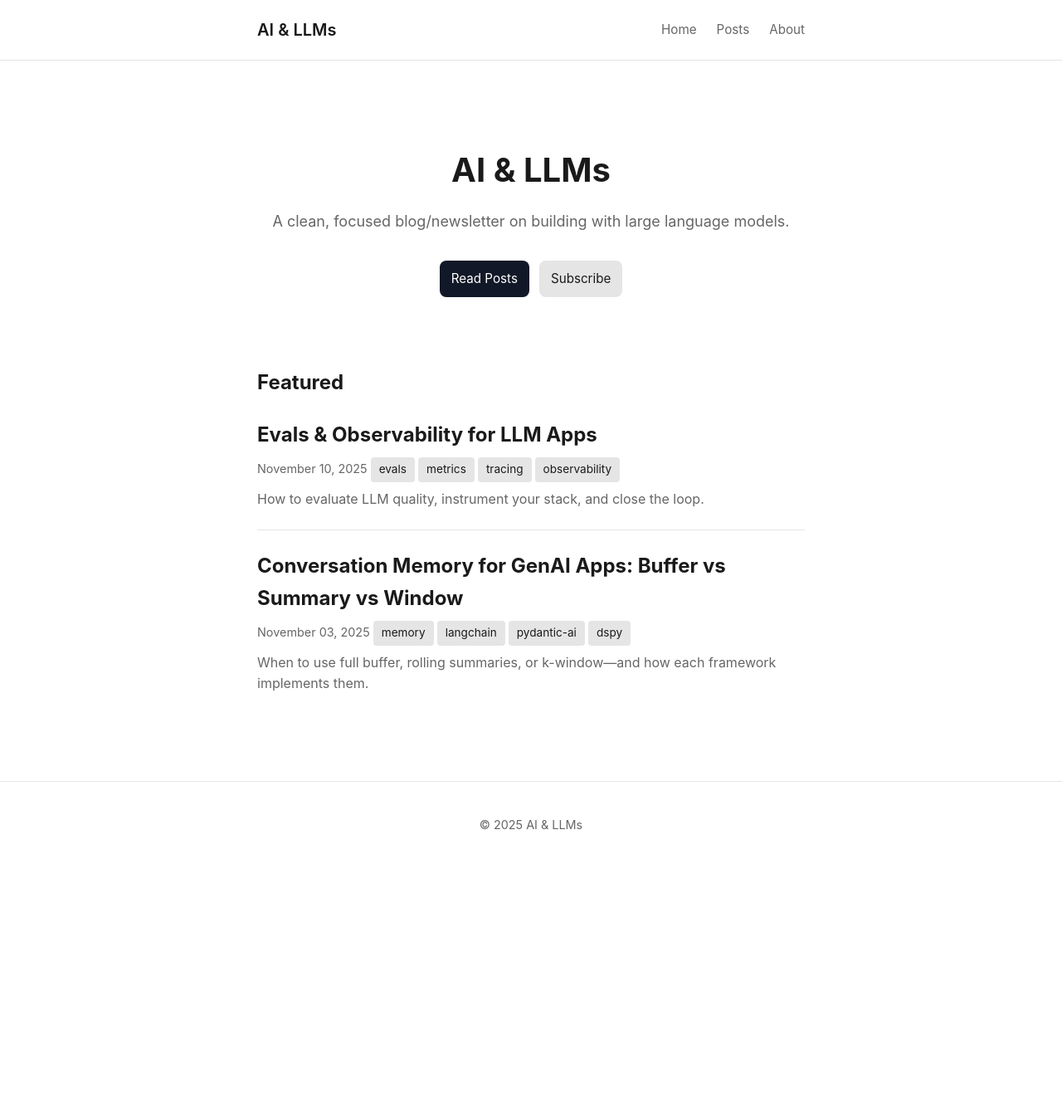
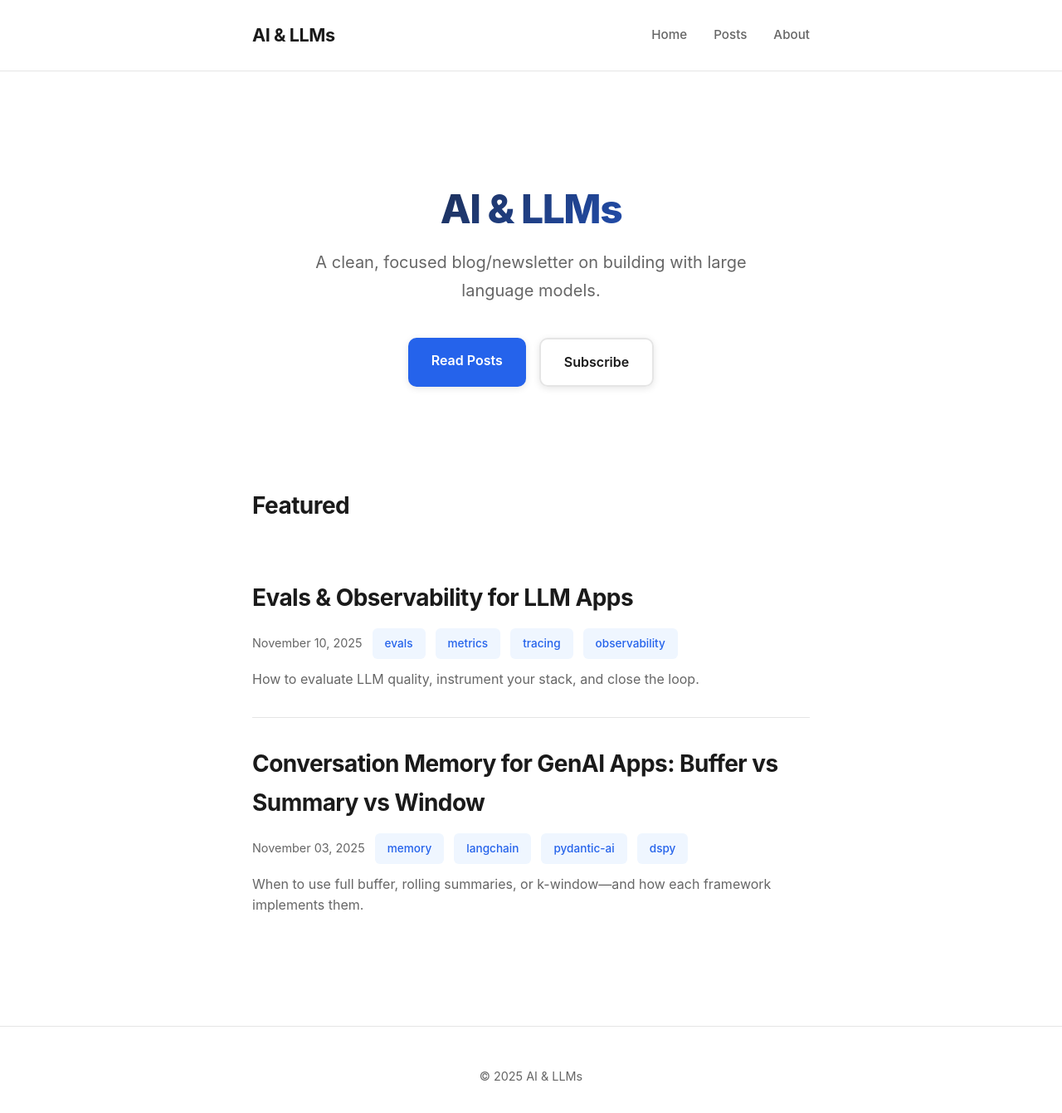
Before and after one commit to vorolabs/tokentales, a Jekyll site: the page built from index.html, in a window 1280 px wide and 1358 px high. Shown: the top 1341 px of the window at 83% size. Built offline with Jekyll 4.4.1, drawn with Linux system fonts in a browser that asks for light colours.

Commit message:
updated css

```diff
--- a/assets/css/main.css
+++ b/assets/css/main.css
@@ -9,8 +9,9 @@
   --text: #1a1a1a;
   --text-light: #666;
   --border: #e5e5e5;
-  --accent: #111827;
-  --accent-hover: #374151;
+  --accent: #2563eb;
+  --accent-hover: #1d4ed8;
+  --accent-light: #eff6ff;
 }
 
 @media (prefers-color-scheme: dark) {
@@ -19,30 +20,46 @@
     --text: #f5f5f5;
     --text-light: #999;
     --border: #333;
-    --accent: #f5f5f5;
-    --accent-hover: #ccc;
+    --accent: #3b82f6;
+    --accent-hover: #60a5fa;
+    --accent-light: #1e3a8a;
   }
 }
 
 body {
-  font-family: -apple-system, BlinkMacSystemFont, 'Segoe UI', Roboto, Oxygen, Ubuntu, Cantarell, sans-serif;
-  line-height: 1.6;
+  font-family: -apple-system, BlinkMacSystemFont, 'Segoe UI', Roboto, 'Inter', Oxygen, Ubuntu, Cantarell, sans-serif;
+  line-height: 1.7;
   color: var(--text);
   background: var(--bg);
   transition: background 0.2s, color 0.2s;
+  font-size: 16px;
+  -webkit-font-smoothing: antialiased;
+  -moz-osx-font-smoothing: grayscale;
 }
 
 .container {
-  max-width: 700px;
+  max-width: 720px;
   margin: 0 auto;
-  padding: 0 20px;
+  padding: 0 24px;
 }
 
 /* Header */
 .site-header {
   border-bottom: 1px solid var(--border);
-  padding: 20px 0;
-  margin-bottom: 40px;
+  padding: 24px 0;
+  margin-bottom: 60px;
+  background: var(--bg);
+  position: sticky;
+  top: 0;
+  z-index: 100;
+  backdrop-filter: blur(10px);
+  background: rgba(var(--bg-rgb, 255, 255, 255), 0.8);
+}
+
+@media (prefers-color-scheme: dark) {
+  .site-header {
+    background: rgba(10, 10, 10, 0.8);
+  }
 }
 
 .site-header .container {
@@ -52,75 +69,114 @@ body {
 }
 
 .logo {
-  font-size: 1.25rem;
-  font-weight: 600;
+  font-size: 1.35rem;
+  font-weight: 700;
   text-decoration: none;
   color: var(--text);
+  letter-spacing: -0.02em;
+}
+
+.logo:hover {
+  color: var(--accent);
 }
 
 .site-header nav {
   display: flex;
-  gap: 24px;
+  gap: 32px;
 }
 
 .site-header nav a {
   color: var(--text-light);
   text-decoration: none;
   font-size: 0.95rem;
+  font-weight: 500;
+  transition: color 0.2s;
+  position: relative;
 }
 
 .site-header nav a:hover {
-  color: var(--text);
+  color: var(--accent);
+}
+
+.site-header nav a::after {
+  content: '';
+  position: absolute;
+  bottom: -4px;
+  left: 0;
+  width: 0;
+  height: 2px;
+  background: var(--accent);
+  transition: width 0.2s;
+}
+
+.site-header nav a:hover::after {
+  width: 100%;
 }
 
 /* Homepage */
 .home-hero {
   text-align: center;
-  padding: 60px 0;
+  padding: 80px 0 60px;
 }
 
 .home-hero h1 {
-  font-size: 2.5rem;
-  margin-bottom: 16px;
-  font-weight: 700;
+  font-size: 3rem;
+  margin-bottom: 20px;
+  font-weight: 800;
+  letter-spacing: -0.03em;
+  line-height: 1.1;
+  background: linear-gradient(135deg, var(--text) 0%, var(--accent) 100%);
+  -webkit-background-clip: text;
+  -webkit-text-fill-color: transparent;
+  background-clip: text;
 }
 
 .home-hero p {
-  font-size: 1.125rem;
+  font-size: 1.25rem;
   color: var(--text-light);
-  margin-bottom: 32px;
+  margin-bottom: 40px;
+  max-width: 600px;
+  margin-left: auto;
+  margin-right: auto;
 }
 
 .home-cta {
   display: flex;
-  gap: 12px;
+  gap: 16px;
   justify-content: center;
-  margin: 24px 0;
+  margin: 32px 0 60px;
+  flex-wrap: wrap;
 }
 
 .home-cta a {
   display: inline-block;
-  padding: 10px 14px;
+  padding: 14px 28px;
   background: var(--accent);
   color: #fff;
   text-decoration: none;
-  border-radius: 8px;
-  font-size: 0.95rem;
-  transition: background 0.2s;
+  border-radius: 10px;
+  font-size: 1rem;
+  font-weight: 600;
+  transition: all 0.2s;
+  box-shadow: 0 2px 8px rgba(0, 0, 0, 0.1);
 }
 
 .home-cta a:hover {
   background: var(--accent-hover);
+  transform: translateY(-2px);
+  box-shadow: 0 4px 12px rgba(0, 0, 0, 0.15);
 }
 
 .home-cta a.secondary {
-  background: var(--border);
+  background: transparent;
   color: var(--text);
+  border: 2px solid var(--border);
 }
 
 .home-cta a.secondary:hover {
-  background: var(--text-light);
-  color: var(--bg);
+  border-color: var(--accent);
+  color: var(--accent);
+  transform: translateY(-2px);
 }
 
 /* Posts list */
@@ -129,165 +185,301 @@ body {
 }
 
 .posts-list li {
-  padding: 24px 0;
+  padding: 32px 0;
   border-bottom: 1px solid var(--border);
+  transition: padding 0.2s;
 }
 
 .posts-list li:last-child {
   border-bottom: none;
 }
 
+.posts-list li:hover {
+  padding-left: 8px;
+}
+
 .posts-list h2 {
-  margin-bottom: 8px;
-  font-size: 1.5rem;
+  margin-bottom: 12px;
+  font-size: 1.75rem;
+  font-weight: 700;
+  letter-spacing: -0.02em;
 }
 
 .posts-list h2 a {
   color: var(--text);
   text-decoration: none;
+  transition: color 0.2s;
 }
 
 .posts-list h2 a:hover {
-  text-decoration: underline;
+  color: var(--accent);
+  text-decoration: none;
 }
 
 .posts-list .meta {
   color: var(--text-light);
   font-size: 0.9rem;
+  display: flex;
+  align-items: center;
+  gap: 12px;
+  margin-bottom: 12px;
+  flex-wrap: wrap;
 }
 
 .posts-list .excerpt {
-  margin-top: 8px;
+  margin-top: 12px;
   color: var(--text-light);
+  line-height: 1.6;
 }
 
 /* Post page */
 .post {
-  padding: 40px 0;
+  padding: 60px 0;
 }
 
 .post-header {
-  margin-bottom: 32px;
+  margin-bottom: 48px;
+  padding-bottom: 32px;
+  border-bottom: 1px solid var(--border);
 }
 
 .post-header h1 {
-  font-size: 2.25rem;
-  margin-bottom: 12px;
-  line-height: 1.2;
+  font-size: 2.75rem;
+  margin-bottom: 16px;
+  line-height: 1.15;
+  font-weight: 800;
+  letter-spacing: -0.03em;
 }
 
 .post-header time {
   color: var(--text-light);
   font-size: 0.95rem;
   display: block;
-  margin-bottom: 12px;
+  margin-bottom: 16px;
 }
 
 .tags {
   display: flex;
-  gap: 8px;
+  gap: 10px;
   flex-wrap: wrap;
 }
 
 .tag {
   display: inline-block;
-  padding: 4px 10px;
-  background: var(--border);
-  border-radius: 4px;
+  padding: 6px 14px;
+  background: var(--accent-light);
+  border-radius: 6px;
   font-size: 0.85rem;
+  color: var(--accent);
+  font-weight: 500;
+  border: 1px solid transparent;
+}
+
+.tag:hover {
+  background: var(--accent);
+  color: #fff;
+  border-color: var(--accent);
+}
+
+.post-content {
+  font-size: 1.125rem;
+  line-height: 1.85;
   color: var(--text);
 }
 
-.post-content {
-  font-size: 1.1rem;
-  line-height: 1.8;
-}
-
 .post-content h2 {
-  font-size: 1.75rem;
-  margin-top: 40px;
-  margin-bottom: 16px;
+  font-size: 2rem;
+  margin-top: 48px;
+  margin-bottom: 20px;
+  font-weight: 700;
+  letter-spacing: -0.02em;
+  line-height: 1.2;
+  color: var(--text);
 }
 
 .post-content h3 {
   font-size: 1.5rem;
+  margin-top: 40px;
+  margin-bottom: 16px;
+  font-weight: 600;
+  letter-spacing: -0.01em;
+}
+
+.post-content h4 {
+  font-size: 1.25rem;
   margin-top: 32px;
   margin-bottom: 12px;
+  font-weight: 600;
 }
 
 .post-content p {
-  margin-bottom: 16px;
+  margin-bottom: 20px;
 }
 
 .post-content ul,
 .post-content ol {
-  margin-left: 24px;
-  margin-bottom: 16px;
+  margin-left: 28px;
+  margin-bottom: 20px;
 }
 
 .post-content li {
-  margin-bottom: 8px;
+  margin-bottom: 10px;
+}
+
+.post-content li::marker {
+  color: var(--accent);
 }
 
 .post-content code {
-  background: var(--border);
-  padding: 2px 6px;
-  border-radius: 4px;
+  background: var(--accent-light);
+  padding: 3px 8px;
+  border-radius: 5px;
   font-size: 0.9em;
+  font-family: 'SF Mono', 'Monaco', 'Cascadia Code', 'Roboto Mono', monospace;
+  color: var(--accent);
+  border: 1px solid var(--border);
 }
 
 .post-content pre {
   background: var(--border);
-  padding: 16px;
-  border-radius: 8px;
+  padding: 20px;
+  border-radius: 10px;
   overflow-x: auto;
-  margin-bottom: 16px;
+  margin: 24px 0;
+  border: 1px solid var(--border);
 }
 
 .post-content pre code {
   background: none;
   padding: 0;
+  border: none;
+  color: var(--text);
 }
 
 .post-content blockquote {
-  border-left: 3px solid var(--border);
-  padding-left: 16px;
-  margin: 16px 0;
-  color: var(--text-light);
-  font-style: italic;
+  border-left: 4px solid var(--accent);
+  padding: 16px 24px;
+  margin: 24px 0;
+  background: var(--accent-light);
+  border-radius: 0 8px 8px 0;
+  color: var(--text);
+  font-style: normal;
+}
+
+.post-content blockquote p {
+  margin-bottom: 0;
 }
 
 .post-content a {
   color: var(--accent);
   text-decoration: underline;
+  text-underline-offset: 3px;
+  transition: color 0.2s;
+}
+
+.post-content a:hover {
+  color: var(--accent-hover);
+}
+
+.post-content strong {
+  font-weight: 600;
+  color: var(--text);
+}
+
+.post-content hr {
+  border: none;
+  border-top: 1px solid var(--border);
+  margin: 40px 0;
 }
 
 /* Footer */
 .site-footer {
-  margin-top: 80px;
-  padding: 40px 0;
+  margin-top: 100px;
+  padding: 48px 0;
   border-top: 1px solid var(--border);
   text-align: center;
   color: var(--text-light);
   font-size: 0.9rem;
 }
 
+/* Featured section */
+h2 {
+  font-size: 1.75rem;
+  font-weight: 700;
+  margin-bottom: 32px;
+  margin-top: 60px;
+  letter-spacing: -0.02em;
+}
+
+h2:first-of-type {
+  margin-top: 0;
+}
+
 /* Responsive */
 @media (max-width: 600px) {
+  .container {
+    padding: 0 20px;
+  }
+
+  .site-header {
+    padding: 20px 0;
+    margin-bottom: 40px;
+  }
+
   .site-header .container {
     flex-direction: column;
     gap: 16px;
+    align-items: flex-start;
+  }
+
+  .site-header nav {
+    gap: 20px;
+  }
+
+  .home-hero {
+    padding: 40px 0 40px;
   }
 
   .home-hero h1 {
     font-size: 2rem;
   }
 
+  .home-hero p {
+    font-size: 1.1rem;
+  }
+
   .home-cta {
     flex-direction: column;
+    align-items: stretch;
+  }
+
+  .home-cta a {
+    text-align: center;
+  }
+
+  .post {
+    padding: 40px 0;
+  }
+
+  .post-header {
+    margin-bottom: 32px;
+    padding-bottom: 24px;
   }
 
   .post-header h1 {
+    font-size: 2rem;
+  }
+
+  .post-content {
+    font-size: 1.05rem;
+  }
+
+  .post-content h2 {
     font-size: 1.75rem;
+    margin-top: 40px;
+  }
+
+  .post-content h3 {
+    font-size: 1.4rem;
   }
 }
```
